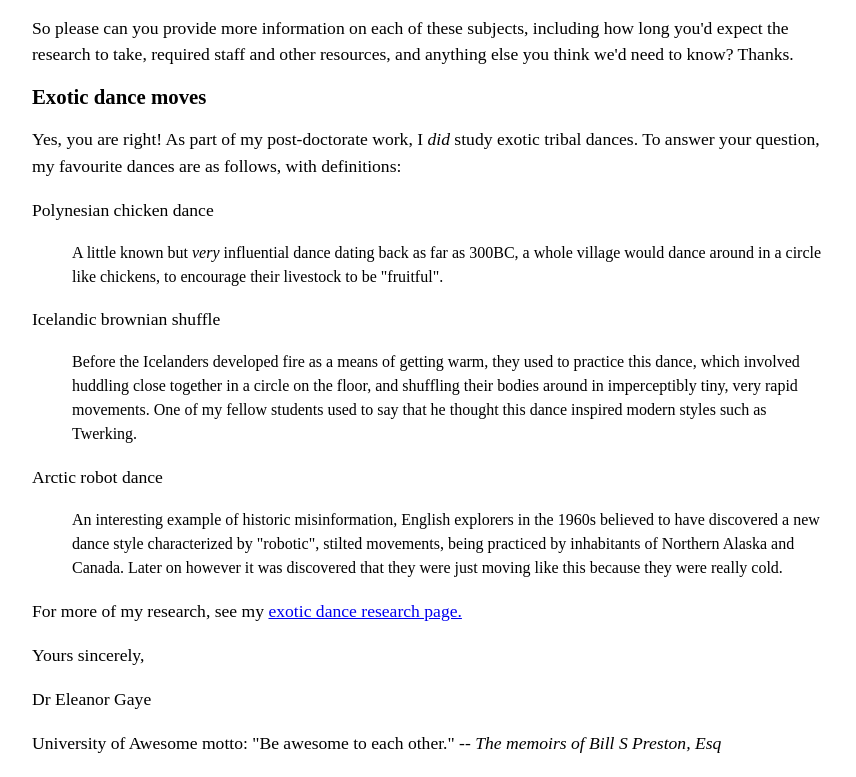
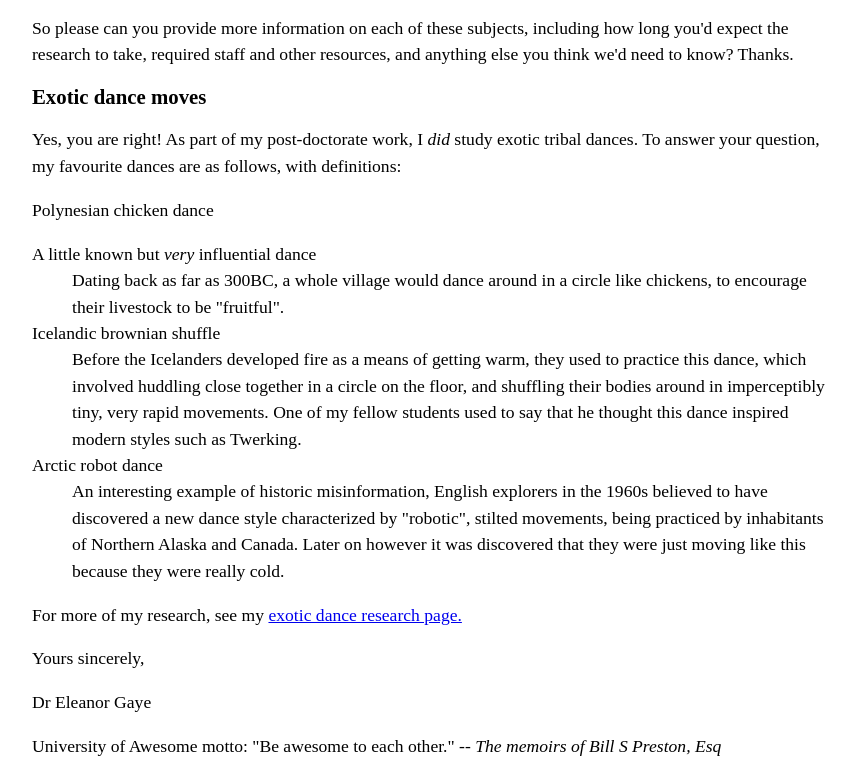
Before and after one commit to Fariha-10/Fariha-10.github.io, a plain HTML site: page index.html in a window 1280 px wide. Shown: the part 1104-1881 px from the top of the page, without its empty margins (208-1064 px from the left). Drawn offline with Linux system fonts and the light colour scheme.

Commit message:
Update index.html

```diff
--- a/index.html
+++ b/index.html
@@ -92,12 +92,17 @@ UK<br>
 <p>Yes, you are right! As part of my post-doctorate work, I <i>did</i> study exotic tribal dances. To answer your question, my favourite dances are as follows, with definitions:</p>
 
 <p>Polynesian chicken dance</p>
-<p><dd>A little known but <i>very</i> influential dance dating back as far as 300BC, a whole village would dance around in a circle like chickens, to encourage their livestock to be "fruitful".</dd></p>
-<p>Icelandic brownian shuffle</p>
-<p><dd>Before the Icelanders developed fire as a means of getting warm, they used to practice this dance, which involved huddling close together in a circle on the floor, and shuffling their bodies around in imperceptibly tiny, very rapid movements. One of my fellow students used to say that he thought this dance inspired modern styles such as Twerking.</dd></p>
-<p>Arctic robot dance</p>
+<dl>
+  <dt>A little known but <i>very</i> influential dance</dt>
+  <dd>Dating back as far as 300BC, a whole village would dance around in a circle like chickens, to encourage their livestock to be "fruitful".</dd>
 
-<p><dd>An interesting example of historic misinformation, English explorers in the 1960s believed to have discovered a new dance style characterized by "robotic", stilted movements, being practiced by inhabitants of Northern Alaska and Canada. Later on however it was discovered that they were just moving like this because they were really cold.</dd></p>
+  <dt>Icelandic brownian shuffle</dt>
+  <dd>Before the Icelanders developed fire as a means of getting warm, they used to practice this dance, which involved huddling close together in a circle on the floor, and shuffling their bodies around in imperceptibly tiny, very rapid movements. One of my fellow students used to say that he thought this dance inspired modern styles such as Twerking.</dd>
+
+  <dt>Arctic robot dance</dt>
+  <dd>An interesting example of historic misinformation, English explorers in the 1960s believed to have discovered a new dance style characterized by "robotic", stilted movements, being practiced by inhabitants of Northern Alaska and Canada. Later on however it was discovered that they were just moving like this because they were really cold.</dd>
+</dl>
+
 
 <p>For more of my research, see my <a href="https://example.com">exotic dance research page.</a></p>
 
```
